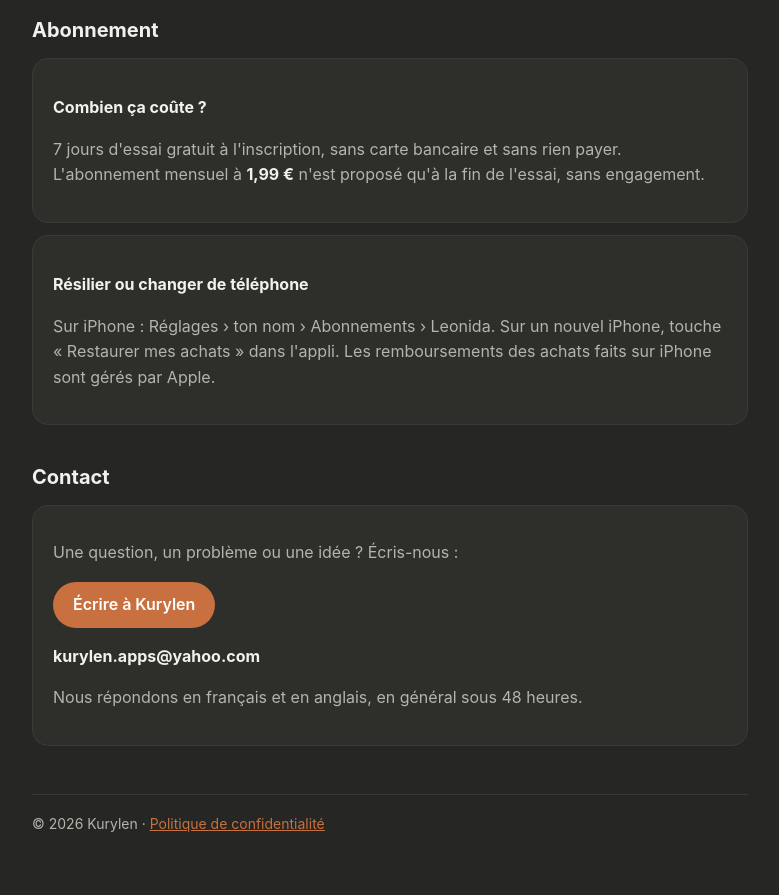
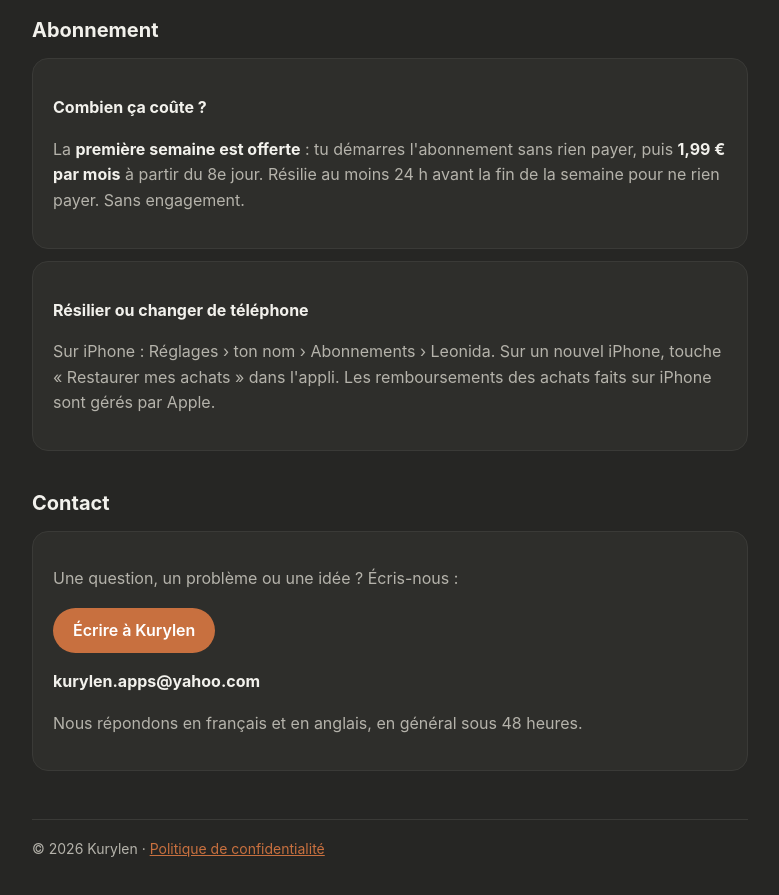
Before and after one commit to Fefe-Kurylen/fefe-kurylen.github.io, a plain HTML site: page Leonida/index.html in a window 1280 px wide. Shown: the part 1160-2055 px from the top of the page, without its empty margins (250-1029 px from the left). Drawn offline with Linux system fonts and the light colour scheme.

Commit message:
Leonida : première semaine offerte avec l'abonnement
Co-Authored-By: Claude Opus 5.5 <noreply@anthropic.com>
Claude-Session: https://claude.ai/code/session_01NRUCAeXXFq5ezCGBBRhEtn

```diff
--- a/Leonida/index.html
+++ b/Leonida/index.html
@@ -43,7 +43,7 @@
   <h2 id="abonnement">Abonnement</h2>
   <div class="card">
     <h3>Combien ça coûte ?</h3>
-    <p>7 jours d'essai gratuit à l'inscription, sans carte bancaire et sans rien payer. L'abonnement mensuel à <strong>1,99 €</strong> n'est proposé qu'à la fin de l'essai, sans engagement.</p>
+    <p>La <strong>première semaine est offerte</strong> : tu démarres l'abonnement sans rien payer, puis <strong>1,99 € par mois</strong> à partir du 8e jour. Résilie au moins 24 h avant la fin de la semaine pour ne rien payer. Sans engagement.</p>
   </div>
   <div class="card">
     <h3>Résilier ou changer de téléphone</h3>
```
